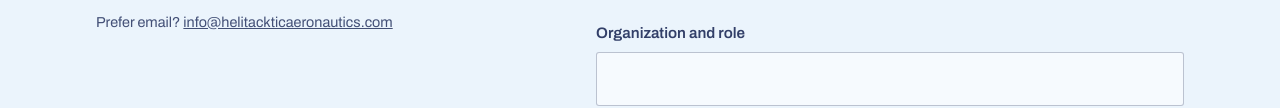
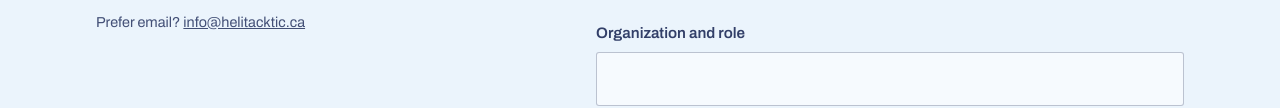
Before and after one commit to helitackticaeronautics/helitackticaeronautics.github.io, a plain HTML site: page index.html in a window 1280 px wide. Shown: the part 4118-4226 px from the top of the page. Drawn offline with Linux system fonts and the light colour scheme.

Commit message:
Update email address in contact section

```diff
--- a/index.html
+++ b/index.html
@@ -269,7 +269,7 @@
       <div>
         <h2 data-i18n="c_h2">Help shape the first build</h2>
         <p class="lede" data-i18n="c_lede">Tell us about your operation and what a drone would need to do for you. We read every message.</p>
-        <p class="fine"><span data-i18n="c_email">Prefer email?</span> <a href="mailto:hello@your-domain.com">info@helitackticaeronautics.com</a></p>
+        <p class="fine"><span data-i18n="c_email">Prefer email?</span> <a href="mailto:hello@your-domain.com">info@helitacktic.ca</a></p>
       </div>
 
       <form id="contact-form" action="https://script.google.com/macros/s/AKfycbyxnhaqHiKlgYDbdgtlg3azo_c2_bWYeqfBmaplhVCim3vAMI-if_tsBY0Ip1OWwg-uoQ/exec" method="POST">
```
